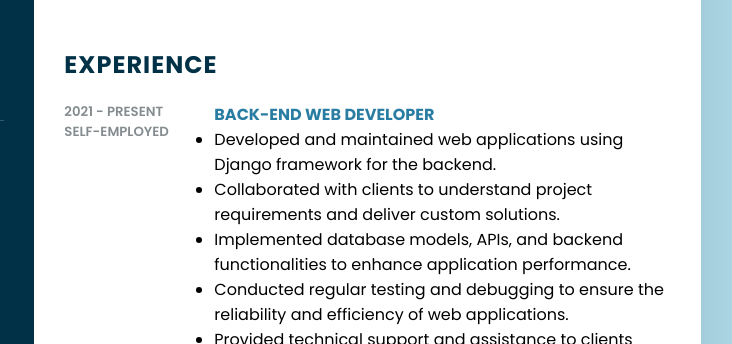
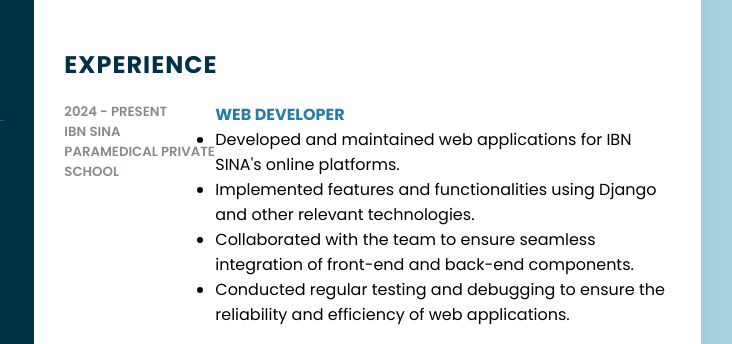
Before and after one commit to belhaddadmohamed/belhaddadmohamed.github.io, a plain HTML site: page index.html in a window 1280 px wide. Shown: the part 303-647 px from the top of the page, 439-1171 px from the left. Drawn offline with Linux system fonts and the light colour scheme.

Commit message:
Update index.html

```diff
--- a/index.html
+++ b/index.html
@@ -124,6 +124,24 @@ I am looking for a challenging and rewarding position in the field of artificial
             <!-- Experience -->
             <div class="about">
                 <h2 class="title2"> Experience </h2>
+                <div class="box">
+                    <div class="year_company">
+                        <h5>2024 - Present</h5>
+                        <h5>IBN SINA Paramedical Private School</h5>
+                    </div>
+                    <div class="text">
+                        <h4>Web Developer</h4>
+                        <ul>
+                            <li>Developed and maintained web applications for IBN SINA's online platforms.</li>
+                            <li>Implemented features and functionalities using Django and other relevant technologies.</li>
+                            <li>Collaborated with the team to ensure seamless integration of front-end and back-end components.</li>
+                            <li>Conducted regular testing and debugging to ensure the reliability and efficiency of web applications.</li>
+                        </ul>
+                        <!-- <p>Lorem ipsum dolor sit amet consectetur adipisicing elit. Suscipit officia molestiae cupiditate  -->
+                            <!-- voluptatibus laboriosam nihil, nemo sector.</p> -->
+                    </div>
+                </div>
+
                 <div class="box">
                     <div class="year_company">
                         <h5>2021 - Present</h5>
```
